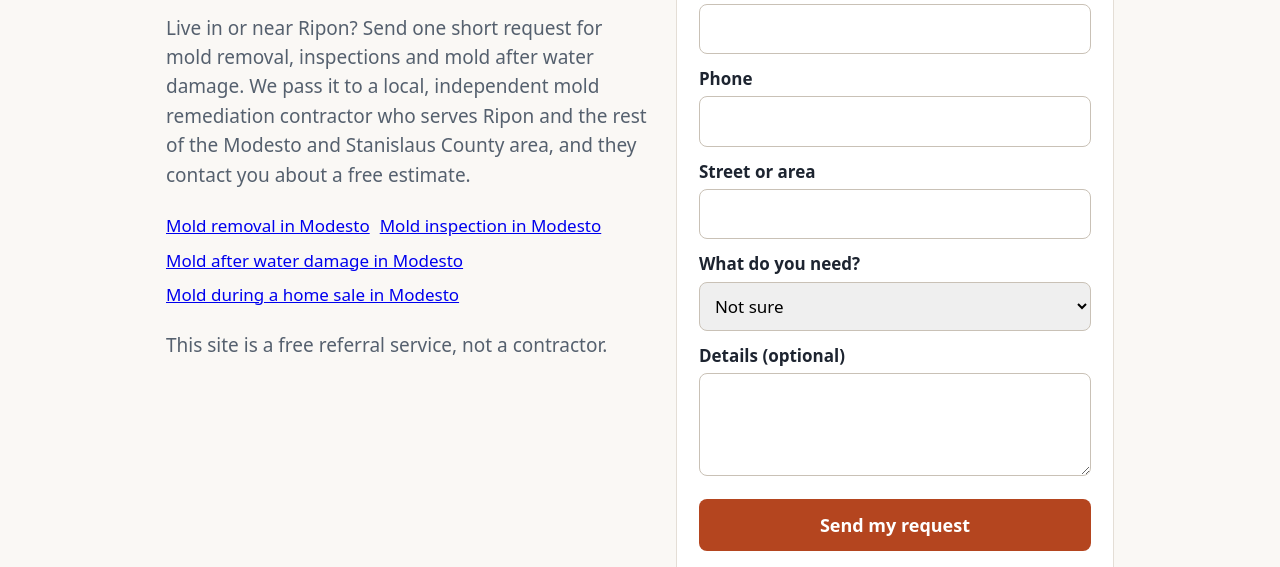
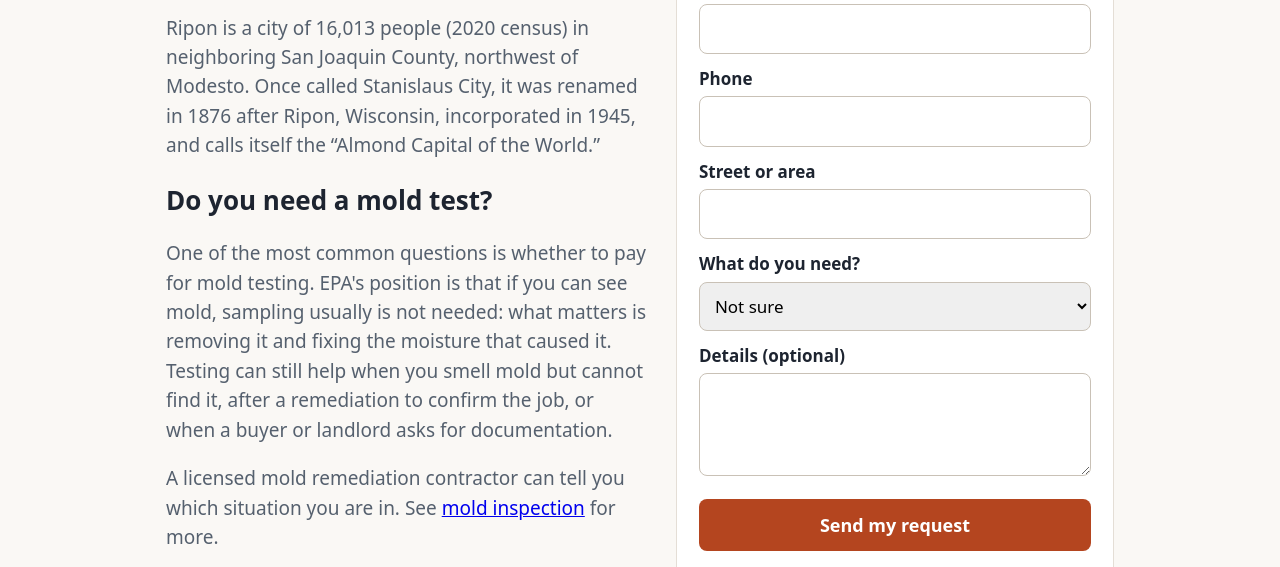
Before and after one commit to seasummit/moldremediationmodesto, a plain HTML site: page areas/ripon/index.html in a window 1280 px wide. Shown: the part 205-772 px from the top of the page. Drawn offline with Linux system fonts and the light colour scheme.

Commit message:
Add files via upload

```diff
--- a/areas/ripon/index.html
+++ b/areas/ripon/index.html
@@ -4,7 +4,7 @@
 <meta charset="utf-8">
 <meta name="viewport" content="width=device-width, initial-scale=1">
 <title>Mold Remediation in Ripon near Modesto and Stanislaus County | Free Estimate Request</title>
-<meta name="description" content="Mold remediation near Ripon: send one short request and a local contractor contacts you about a free estimate.">
+<meta name="description" content="Ripon is a city of 16,013 people (2020 census) in neighboring San Joaquin County, northwest of Modesto. Once called Stanislaus City, it was renamed in...">
 <link rel="canonical" href="https://moldremediationmodesto.com/areas/ripon/">
 <script type="application/ld+json">{"@context": "https://schema.org", "@type": "BreadcrumbList", "itemListElement": [{"@type": "ListItem", "position": 1, "name": "Modesto Mold Remediation", "item": "https://moldremediationmodesto.com/"}, {"@type": "ListItem", "position": 2, "name": "Mold remediation in Ripon", "item": "https://moldremediationmodesto.com/areas/ripon/"}]}</script>
 <style>
@@ -28,7 +28,7 @@ nav.links{display:flex;gap:14px;flex-wrap:wrap;font-size:15px}nav.links a{color:
 <header><div class="wrap"><b><a href="/" style="text-decoration:none">Modesto Mold Remediation</a></b><nav class="links"><a href="/mold-removal/">Mold removal</a><a href="/mold-inspection/">Mold inspection</a><a href="/water-damage-mold/">Mold after water damage</a><a href="/mold-home-sale/">Mold during a home sale</a><a href="/areas/">Areas</a></nav></div></header>
 <main class="wrap">
 <div class="hero grid">
-<article><h1>Mold remediation in Ripon</h1><p>Live in or near Ripon? Send one short request for mold removal, inspections and mold after water damage. We pass it to a local, independent mold remediation contractor who serves Ripon and the rest of the Modesto and Stanislaus County area, and they contact you about a free estimate.</p>
+<article><h1>Mold remediation in Ripon</h1><p>Ripon is a city of 16,013 people (2020 census) in neighboring San Joaquin County, northwest of Modesto. Once called Stanislaus City, it was renamed in 1876 after Ripon, Wisconsin, incorporated in 1945, and calls itself the &ldquo;Almond Capital of the World.&rdquo;</p><h2>Do you need a mold test?</h2><p>One of the most common questions is whether to pay for mold testing. EPA&#39;s position is that if you can see mold, sampling usually is not needed: what matters is removing it and fixing the moisture that caused it. Testing can still help when you smell mold but cannot find it, after a remediation to confirm the job, or when a buyer or landlord asks for documentation.</p><p>A licensed mold remediation contractor can tell you which situation you are in. See <a href="/mold-inspection/">mold inspection</a> for more.</p><p>Send one short request below. We pass it to a local, independent, CSLB-licensed mold remediation contractor who serves the Modesto area, and they contact you about a free estimate.</p>
 <div class="more"><a href="/mold-removal/">Mold removal in Modesto</a><a href="/mold-inspection/">Mold inspection in Modesto</a><a href="/water-damage-mold/">Mold after water damage in Modesto</a><a href="/mold-home-sale/">Mold during a home sale in Modesto</a></div>
 <p class="small">This site is a free referral service, not a contractor.</p></article>
 <div class="card" id="quote"><h2>Request a free estimate</h2>
```
